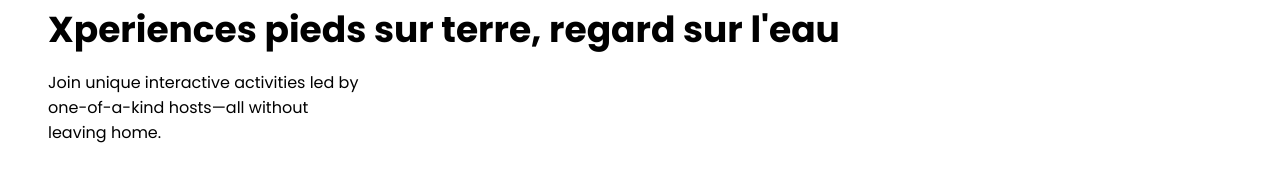
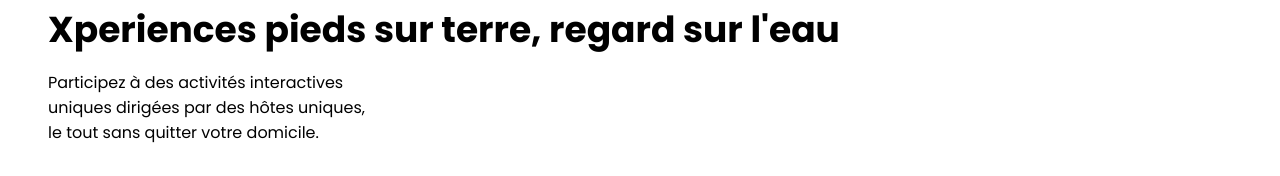
Before and after one commit to vrmelox/tour_229, a React (Vite) app: page / in a window 1280 px wide. Shown: the part 500-676 px from the top of the page. Built offline with nearby package versions, Linux system fonts and the light colour scheme.

Commit message:
i've changed the hero description

```diff
--- a/src/App.jsx
+++ b/src/App.jsx
@@ -12,7 +12,7 @@ const hero_info = {
   name: "Tour229",
   image: image,
   title: "Xperiences pieds sur terre, regard sur l'eau",
-  description: "Join unique interactive activities led by one-of-a-kind hosts—all without leaving home."
+  description: "Participez à des activités interactives uniques dirigées par des hôtes uniques, le tout sans quitter votre domicile."
 }
 
 function App() {
```
